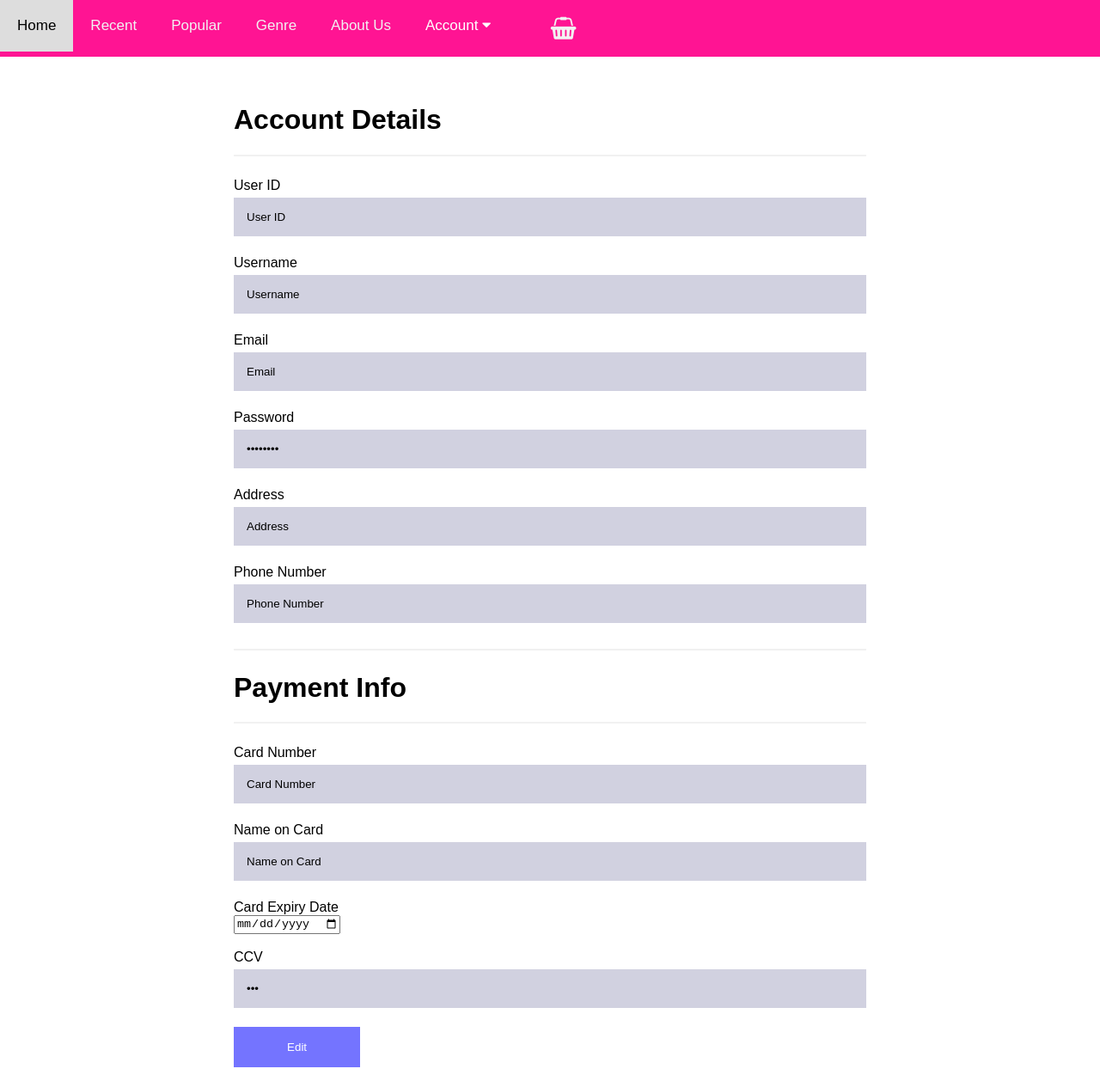
After one commit to hizhatt/wad, a PHP site: page /AccountDetails.html in a window 1280 px wide. The commit adds this page. Shown: the whole page at 86% size. Run offline with PHP 8.4, Linux system fonts and the light colour scheme.

Commit message:
added new page

```diff
--- /dev/null
+++ b/AccountDetails.html
@@ -0,0 +1,91 @@
+<!doctype html>
+<html>
+	<head>
+		<meta charset="utf-8">
+		<title>Account Detail</title>
+		<link rel="stylesheet" href="css/top_nav.css">
+        <link rel="stylesheet" href="css/home_page.css">
+        <link rel="stylesheet" href="css/AccountSetting.css">
+        <link rel="stylesheet" href="https://cdnjs.cloudflare.com/ajax/libs/font-awesome/4.7.0/css/font-awesome.min.css">
+	</head>
+
+	<body>
+
+	<div class="content">
+
+	<div class="topnav">
+            <a href="HomePage.html">Home</a>
+            <a href="Recent.html">Recent</a>
+            <a href="Popular.html">Popular</a>
+            <a href="Genre.html">Genre</a>
+            <a href="About.html">About Us</a>
+            <div class="dropdown">
+    			<button class="dropbtn">Account
+      				<i class="fa fa-caret-down"></i>
+    			</button>
+    			<div class="dropdown-content">
+      				<a href="AccountSetting.html">Account Settings</a>
+      				<a href="Order.html">Order</a>
+    			</div>
+  			</div>
+      <a href="Cart.html"><i class="fa fa-shopping-basket" style="font-size:26px; float:right; width: auto; margin-right: -100%"></i></a>
+      </div>
+		<br>
+	<div class="MiddleContent">
+
+	<form action="action_page.php">
+  		<div class="container">
+    	<h1>Account Details</h1>
+
+
+    	<hr>
+    		<label for="userID">User ID</label><br>
+  			<input type="text" id="userID" name="userID" value="User ID"><br>
+
+    		<label for="uname">Username</label><br>
+  			<input type="text" id="uname" name="uname" value="Username"><br>
+
+    		<label for="email">Email</label><br>
+  			<input type="text" id="email" name="email" value="Email"><br>
+
+    		<label for="psw">Password</label><br>
+  			<input type="password" id="psw" name="psw" value="Password"><br>
+
+
+    		<label for="address">Address</label><br>
+  			<input type="text" id="address" name="address" value="Address"><br>
+
+    		<label for="phone">Phone Number</label><br>
+  			<input type="text" id="phone" name="phone" value="Phone Number"><br>
+
+    	<hr>
+
+    	<h1>Payment Info</h1>
+
+    	<hr>
+
+    		<label for="cardnum">Card Number</label><br>
+  			<input type="text" id="cardnum" name="cardnum" value="Card Number"><br>
+
+    		<label for="cardName">Name on Card</label><br>
+  			<input type="text" id="cardName" name="cardName" value="Name on Card"><br>
+
+    		<label for="expiry">Card Expiry Date</label><br>
+  			<input type="date" id="expiry" name="expiry" value="Card Expiry Date"><br><br>
+
+
+    		<label for="code">CCV</label><br>
+  			<input type="password" id="code" name="code" value="CCV"><br>
+
+  		<a href="AccountSetting.html"><button type="submit" class="editbtn">Edit</button></a>
+
+
+
+  		</div>
+
+
+	</form>
+	</div>
+	</div>
+	</body>
+</html>
--- a/HomePage.html
+++ b/HomePage.html
@@ -30,7 +30,7 @@
       				<i class="fa fa-caret-down"></i>
     			</button>
     			<div class="dropdown-content">
-      				<a href="AccountSetting.html">Account Setting</a>
+      				<a href="AccountDetails.html">Account Details</a>
       				<a href="Order.html">Order</a>
     			</div>
   			</div>
--- a/css/AccountSetting.css
+++ b/css/AccountSetting.css
@@ -23,7 +23,7 @@ input[type=text], input[type=password] {
 }
 
 input[type=text]:focus, input[type=password]:focus {
-  background-color: #ddd;
+  background-color: #ffb3d9;
   outline: none;
 }
 
@@ -49,3 +49,19 @@ hr {
 .savebtn:hover {
   opacity:1;
 }
+
+.editbtn {
+  background-color: #6666ff;
+  color: white;
+  padding: 16px 20px;
+  margin: auto;
+  border: none;
+  cursor: pointer;
+  width: 20%;
+  opacity: 0.9;
+
+}
+
+.editbtn:hover {
+  opacity:1;
+}
```
